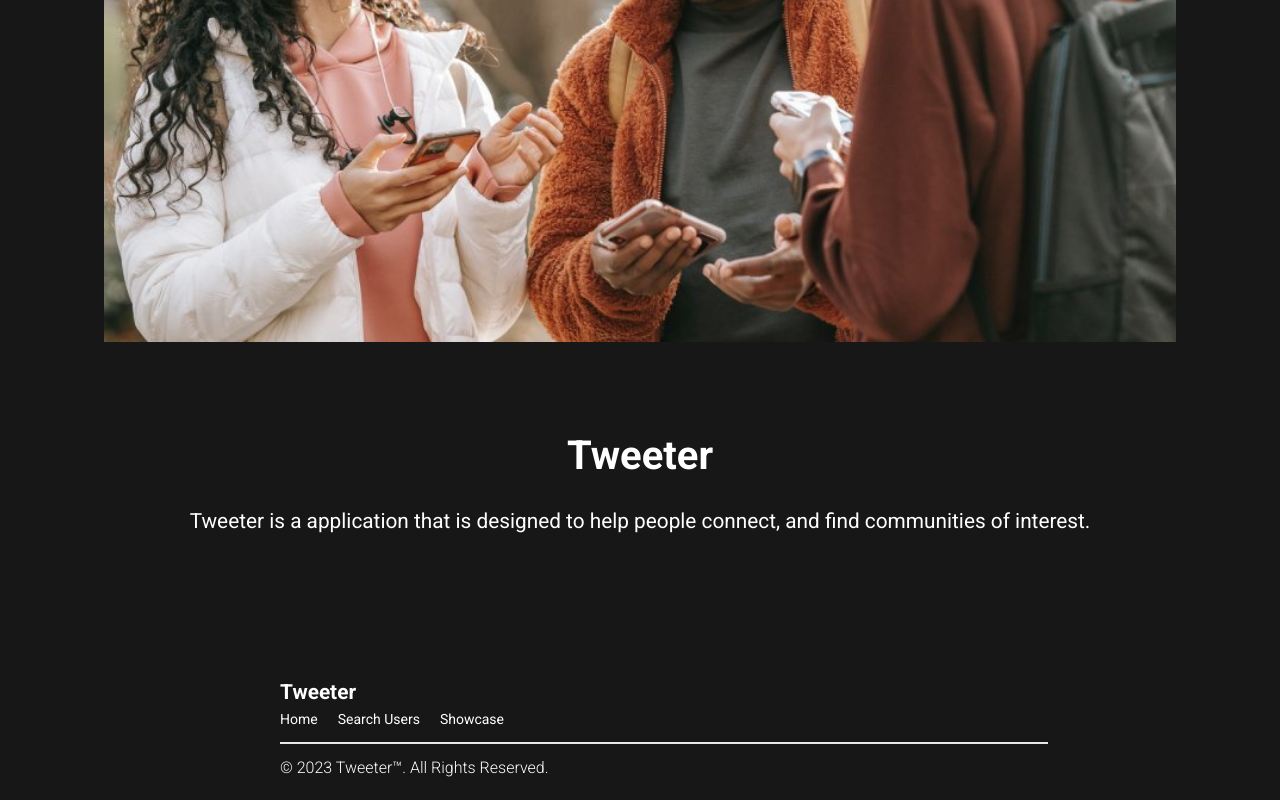
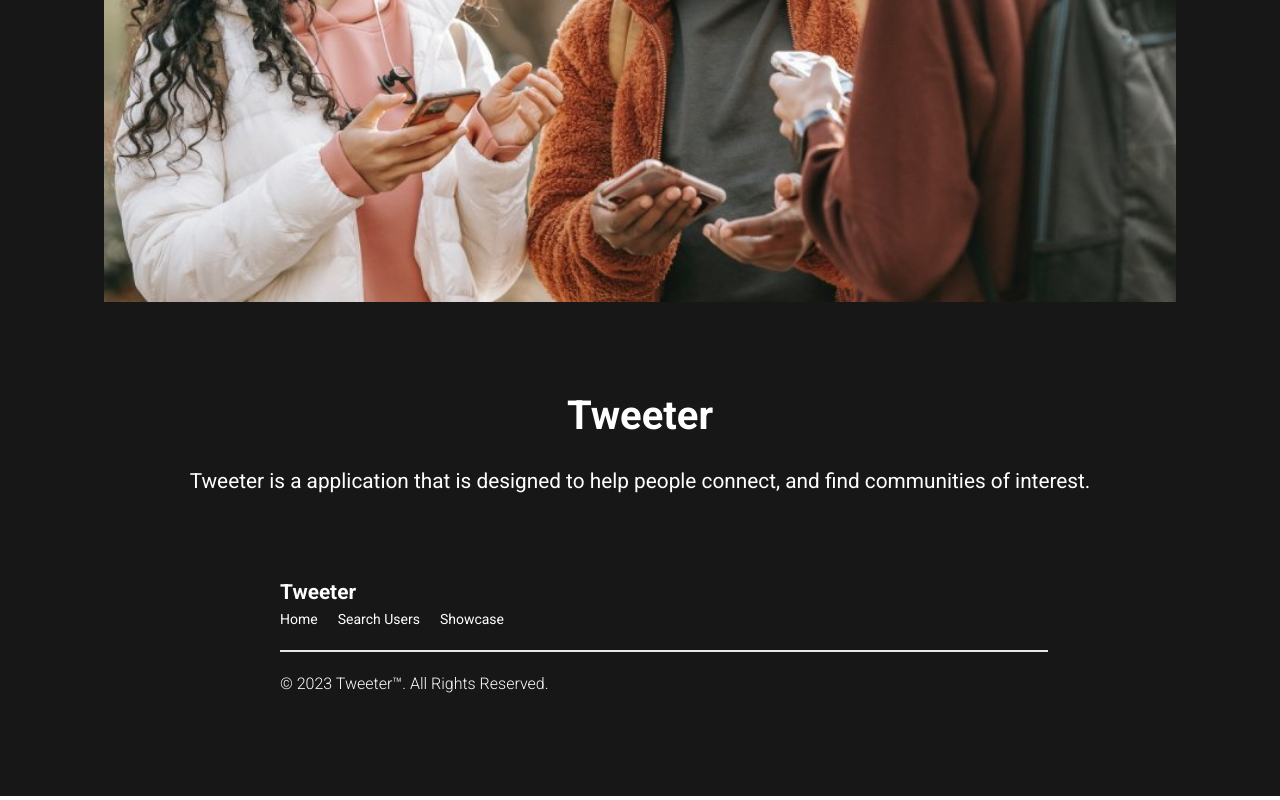
Before and after one commit to BrandonCarp/tweeter, a React (Create React App) app: page / in a window 1280 px wide. Shown: the part 667-1467 px from the top of the page. Built offline with nearby package versions, Linux system fonts and the light colour scheme; a web font is replaced by a local one.

Commit message:
css updates

```diff
--- a/src/Components/Footer.tsx
+++ b/src/Components/Footer.tsx
@@ -14,7 +14,7 @@ export function Footer() {
   return (
    <div className="relative container mx-auto ">
 
-   <div className=" space-y-3 flex flex-col items-center md:items-start md:ml-[20%] md:mt-20    ">
+   <div className="mb-[4.5rem]  space-y-5 flex flex-col items-center md:items-start md:ml-[20%] md:mb-0 md:mt-5  ">
         <div className="flex flex-col invisible md:visible  ">
           <h1 className="text-baselg font-bold">Tweeter</h1>
           <ul className=" flex space-x-5 text-sm ">
@@ -31,7 +31,7 @@ export function Footer() {
           </h1>
         </div>
       </div>
-{/* <MobileFooter /> */}
+<MobileFooter />
 </div>
 
   );
--- a/src/Components/Home Page/Hero.tsx
+++ b/src/Components/Home Page/Hero.tsx
@@ -3,13 +3,13 @@ import { motion } from "framer-motion";
 import { NavLink } from "react-router-dom";
 import homeImg from "./HomeImgs/homePage.jpg";
 import { BsArrowRightCircle } from "react-icons/bs";
-import { Footer } from "../Footer";
+
 
 export const Hero = () => {
   return (
     <>
 
-    <div className=" relative container mx-auto  mt-20 ">
+    <div className=" relative container mx-auto   ">
     <div className="flex flex-col items-center  justify-center      space-y-5">
       <motion.div
         initial={{ opacity: 0, x: -100 }}
--- a/src/Components/Home Page/Home.tsx
+++ b/src/Components/Home Page/Home.tsx
@@ -6,7 +6,7 @@ import { Hero } from "./Hero";
 
 export const Home = () => {
   return (
-    <div className="">
+    <div className=" pt-10">
       <Hero />
     </div>
   );
--- a/src/Components/User Search Page/UserSearch.tsx
+++ b/src/Components/User Search Page/UserSearch.tsx
@@ -25,7 +25,7 @@ export function UserSearch() {
         </div>
       </div>
     </div>
-    <Footer />
+    {/* <Footer /> */}
     </>
   );
 }
```
Also changed, not shown: src/index.tsx (+7 -1 lines).
